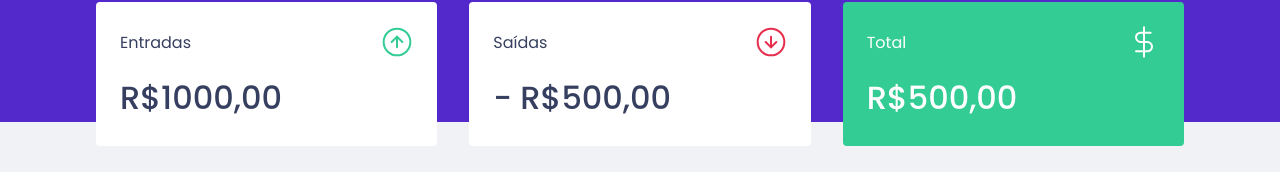
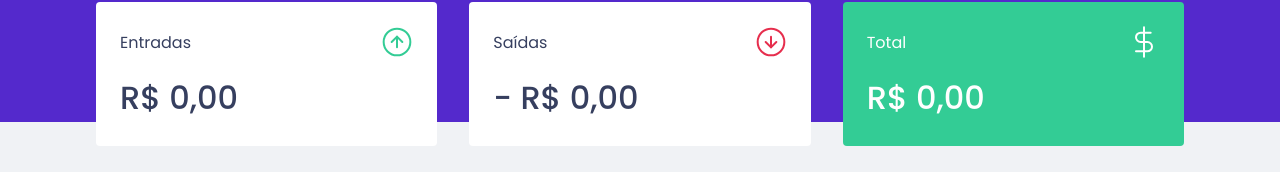
Before and after one commit to caiofuccio/dtmoney, a React (Create React App) app: page / in a window 1280 px wide. Shown: the part 150-322 px from the top of the page. Built offline with nearby package versions, Linux system fonts and the light colour scheme; no server answers; what miragejs would draw is missing.

Commit message:
the summary now calculates the values of deposit, withdraw and total for every new input

```diff
--- a/src/components/Summary/index.tsx
+++ b/src/components/Summary/index.tsx
@@ -3,13 +3,29 @@
 import outcomeImg from '../../assets/outcome.svg';
 import totalImg from '../../assets/total.svg';
 import { TransactionsContext } from '../../TransactionsContext';
-
 import { Container } from './styles';
 
 export function Summary() {
   const { transactions } = useContext(TransactionsContext);
 
-  console.log(transactions);
+  const summary = transactions.reduce(
+    (acc, transaction) => {
+      if (transaction.type === 'deposit') {
+        acc.deposits += transaction.amount;
+        acc.total += transaction.amount;
+      } else {
+        acc.withdraws += transaction.amount;
+        acc.total -= transaction.amount;
+      }
+
+      return acc;
+    },
+    {
+      deposits: 0,
+      withdraws: 0,
+      total: 0,
+    }
+  );
 
   return (
     <Container>
@@ -18,7 +34,12 @@
           <p>Entradas</p>
           <img src={incomeImg} alt="Entradas" />
         </header>
-        <strong>R$1000,00</strong>
+        <strong>
+          {new Intl.NumberFormat('pt-BR', {
+            style: 'currency',
+            currency: 'BRL',
+          }).format(summary.deposits)}
+        </strong>
       </div>
 
       <div>
@@ -26,7 +47,13 @@
           <p>Saídas</p>
           <img src={outcomeImg} alt="Saídas" />
         </header>
-        <strong>- R$500,00</strong>
+        <strong>
+          -{' '}
+          {new Intl.NumberFormat('pt-BR', {
+            style: 'currency',
+            currency: 'BRL',
+          }).format(summary.withdraws)}
+        </strong>
       </div>
 
       <div className="highlight-background">
@@ -34,7 +61,12 @@
           <p>Total</p>
           <img src={totalImg} alt="Total" />
         </header>
-        <strong>R$500,00</strong>
+        <strong>
+          {new Intl.NumberFormat('pt-BR', {
+            style: 'currency',
+            currency: 'BRL',
+          }).format(summary.total)}
+        </strong>
       </div>
     </Container>
   );
```
